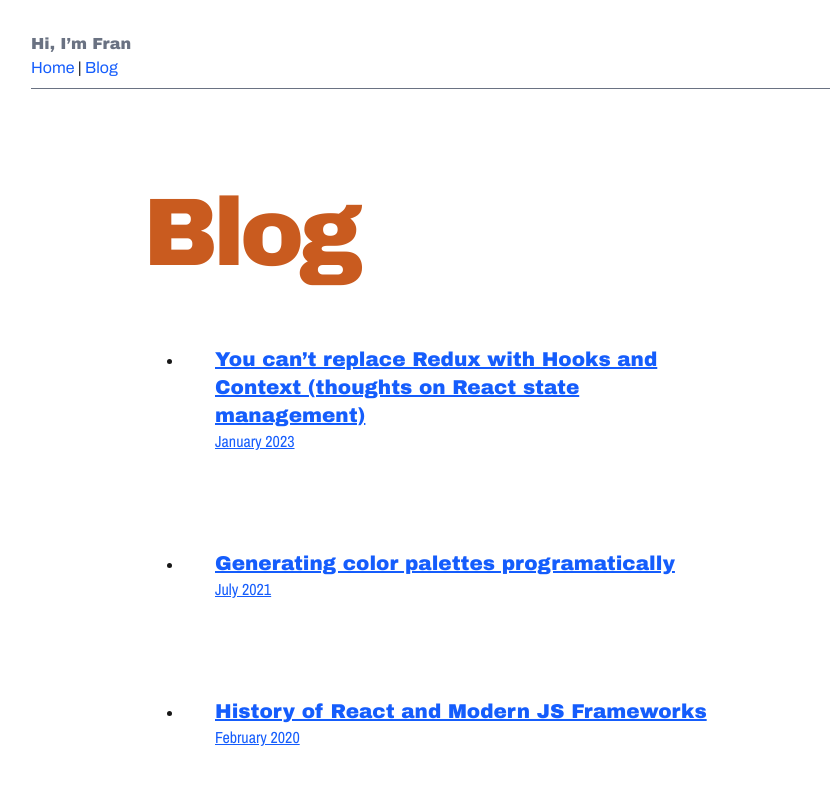
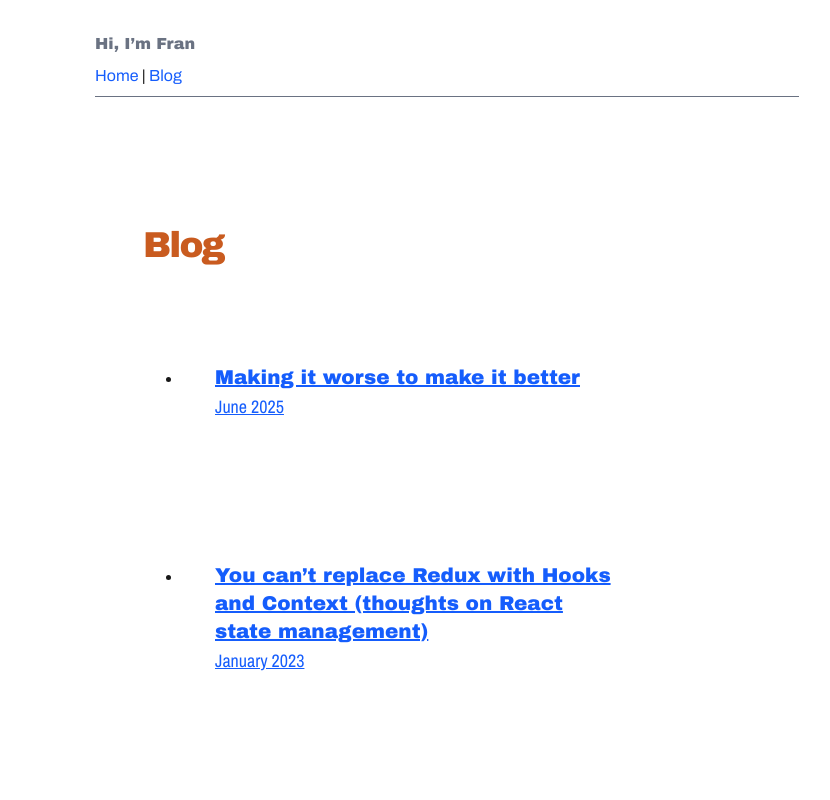
Before and after one commit to AeonFr/francanobr.com, a Next.js app: page /blog/articles in a window 1280 px wide. Shown: the top 800 px of the page, without its empty margins (193-1023 px from the left). Built offline with nearby package versions, Linux system fonts and the light colour scheme; a web font is replaced by a local one.

Commit message:
New article and some design improvements

```diff
--- /dev/null
+++ b/app/blog/articles/2025-06-08-making-it-worse-to-make-it-better/page.mdx
@@ -0,0 +1,23 @@
+# Making it worse to make it better
+
+_June 8, 2025_
+
+On a Sunday afternoon, I was entering the city of Barcelona by car. We had traveled during the weekend and we were tired, hoping to arrive home.
+
+I don’t usually drive a car (this was my in-laws’ car I was driving). That’s why, perhaps, I haven’t noticed it before. But it struck me this time: all the stoplights were out-of-sync. Sometimes, as soon as one stoplight went green, the next one would turn red.
+
+This was the Meridiana, an important avenue and a main point of entry to the city. Being forced to wait every 100 meters (or on every corner) was adding significant time to the trip. It was also a very inefficient bottleneck.
+
+Why would anyone not notice something so simple? How hard could it be to synchronize the stoplights?
+
+It felt frustrating, and I complained out loud about it. But to my surprise, my father-in-law told me that it was _intentional_. Sundays are days with low traffic, and governments want to keep it that way. Barcelona, like most of Europe, is a city with high air pollution (it normally surpasses “safe” levels). They realized that if they add friction to drivers, less people would want to drive, and thus, that would result on fewer cars on the roads.
+
+As a front-end developer, I spend most of my time thinking about making things _easier_ to use, _better_ (more performant, with less bottlenecks, more accessible, simpler). The idea of making an aspect of a thing worse on purpose, to improve some other aspect of the thing, is something that makes me slightly uncomfortable.
+
+But however uncomfortable it might make me feel, the truth is that this might work. The logic makes sense:
+
+* Make cities worse for cars
+* Reduce cars on the streets
+* Make cities better for pedestrians and neighbors
+
+It’s unintuitive, but sometimes, we might need to make it worse to make it better.
--- a/app/blog/articles/article.css
+++ b/app/blog/articles/article.css
@@ -1,27 +1,61 @@
 @import "tailwindcss";
 
-@layer base {
+/* Show baseline grid */
+html.show-grid body {
+  background-image: linear-gradient(to bottom, #0ff 0, transparent 1px);
+  background-repeat: repeat-y;
+  background-size: 100% 1rem;
+}
+
+.article {
+  --baselines: 2;
+  --beneath: 1;
+  --baseline-shift: calc(calc(calc(var(--baselines) * 1rem) - 1cap) / 2);
+  --baseline-push: calc(calc(var(--beneath) * 1rem) - var(--baseline-shift));
+
+  text-wrap: pretty;
+}
+
+/* un-do css reset for some elements */
+.article button, .article input, .article ul, .article ol, .article li {
+  all: revert;
+}
+
+/**
+* Reset margins and paddings
+*/
+.article h1, .article h2, .article h3, .article h4, .article h5, .article h6,
+.article p, .article li, .article ol, .article ul {
+  margin-top: 0;
+  margin-bottom: 0;
+  padding-top: 0;
+  padding-bottom: 0;
+}
+
+/* Use baseline grid (--baselines should be adjustbed based on font size) */
+.article h1, .article h2, .article h3, .article h4, .article h5, .article h6,
+.article p, .article li {
+  line-height: calc(var(--baselines) * 1rem);
+  padding-top: var(--baseline-shift);
+  margin-bottom: var(--baseline-push);
+}
+
 .article h1, .article h2, .article h3, .article h4, .article h5, .article h6 {
+  --baselines: 4;
   font-family: var(--font-title);
-    margin-top: calc(var(--spacing) * 8);
-    margin-bottom: calc(var(--spacing) * 2);
+  padding-top: calc(var(--baseline-shift) + 1rem);
 }
 
 .article h1 {
-    font-size: var(--text-2xl);
-    line-height: var(--text-2xl--line-height);
+  font-size: var(--text-4xl);
 }
 
 .article h2, .article h3, .article h4, .article h5, .article h6 {
   font-size: var(--text-xl);
-    line-height: var(--text-xl--line-height);
 }
 
-  .article p {
-    margin-top: calc(var(--spacing) * 2);
-    margin-bottom: calc(var(--spacing) * 3);
+.article p, .article li {
   font-size: var(--text-md);
-    line-height: var(--text-md--line-height);
 }
 
 .article img, .article pre {
@@ -29,9 +63,6 @@
   margin-bottom: calc(var(--spacing) * 6);
 }
 
-  .article button, .article input, .article ul, .article ol, .article li {
-    all: revert;
-  }
 
 .article a {
   color: var(--color-blue-600);
@@ -40,12 +71,12 @@
 }
 
 @media (width > 40rem) {
-    .article p {
+  .article p, .article li {
     font-size: var(--text-lg);
-      line-height: var(--text-lg--line-height);
   }
 }
 
+@layer base {
   /** Syntax highlighting */
 
   /*
--- a/app/blog/articles/layout.tsx
+++ b/app/blog/articles/layout.tsx
@@ -5,9 +5,9 @@ import Link from "next/link";
 export default function BlogPostLayout({ children }: { children: React.ReactNode }) {
   return (
     <>
-      <Container>
+      <Container className="mt-8">
         <nav>
-          <div className="font-title text-gray-500">Hi, I&rsquo;m Fran</div>
+          <div className="font-title text-gray-500 mb-2">Hi, I&rsquo;m Fran</div>
           <CustomLink href="/">Home</CustomLink>{" | "}
           <CustomLink href="/blog">Blog</CustomLink>
           <hr className="mt-2 border-gray-500" />
@@ -24,7 +24,7 @@ export default function BlogPostLayout({ children }: { children: React.ReactNode
       <div id="bleedthrough-article" />
 
       <Container>
-        <div className="my-8">
+        <div className="my-9">
           <hr className="mt-4 border-gray-400" />
           <a href="#" className="text-gray-400 font-title">Back to top</a>
         </div>
@@ -33,9 +33,9 @@ export default function BlogPostLayout({ children }: { children: React.ReactNode
   );
 }
 
-function Container({ children }: { children: React.ReactNode }){
+function Container({ children, className }: { children: React.ReactNode, className?: string }){
   return (
-    <div className="max-w-4xl mx-auto my-8">
+    <div className={`max-w-3xl mx-auto ${className}`}>
       <div className="mx-8">
         {children}
       </div>
--- a/app/blog/page.tsx
+++ b/app/blog/page.tsx
@@ -18,6 +18,11 @@ export default function Blog() {
 
           <nav>
             <ul>
+              <li>
+                <BlogLink href="/blog/articles/2025-06-08-making-it-worse-to-make-it-better" date="June 2025">
+                  Making it worse to make it better
+                </BlogLink>
+              </li>
               <li>
                 <BlogLink href="/blog/articles/2023-01-24-you-cant-replace-redux-with-hooks-and-context" date="January 2023">
                   You can&rsquo;t replace Redux with Hooks and Context (thoughts on React state management)
```
Lines whose indentation alone changed are shown as unchanged.
